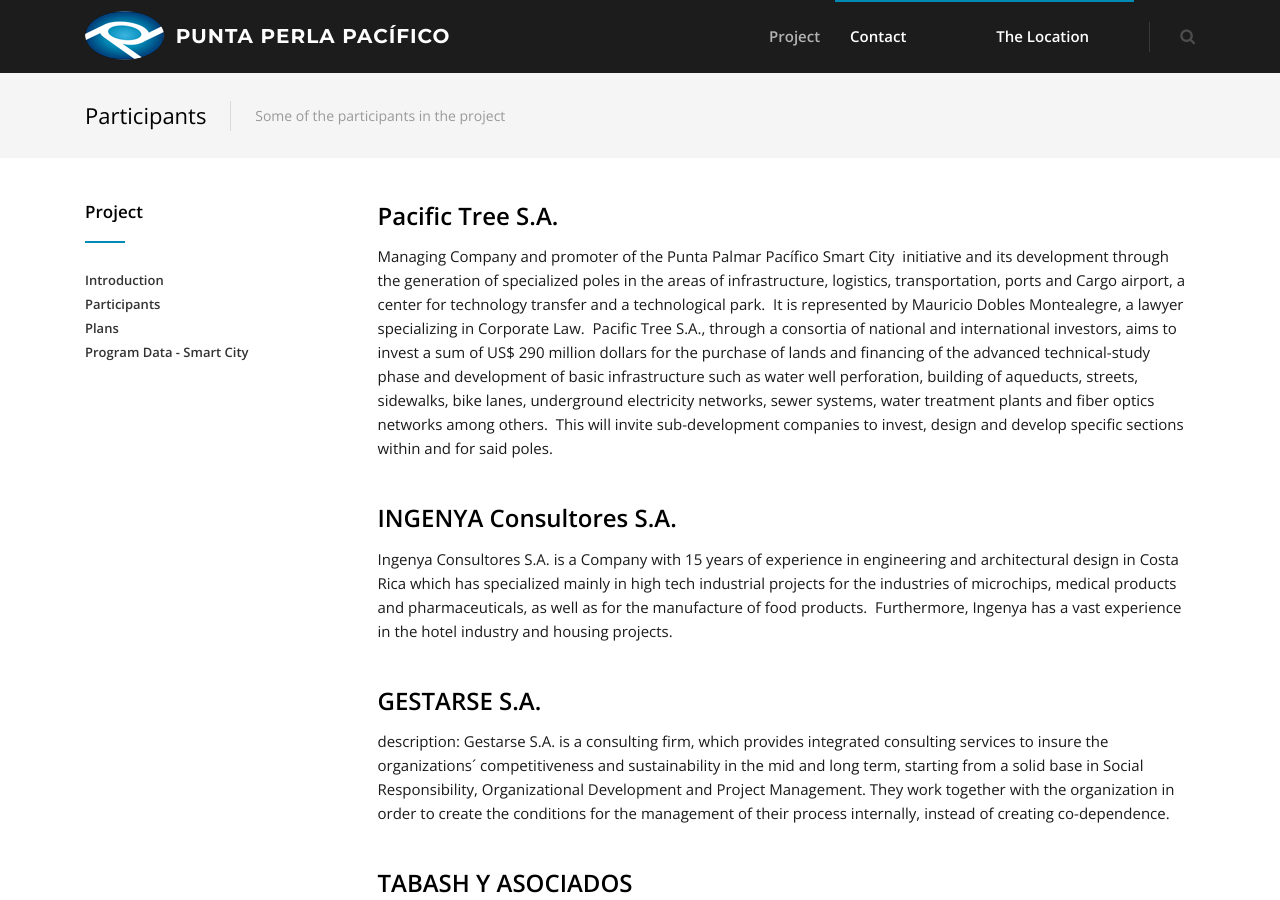
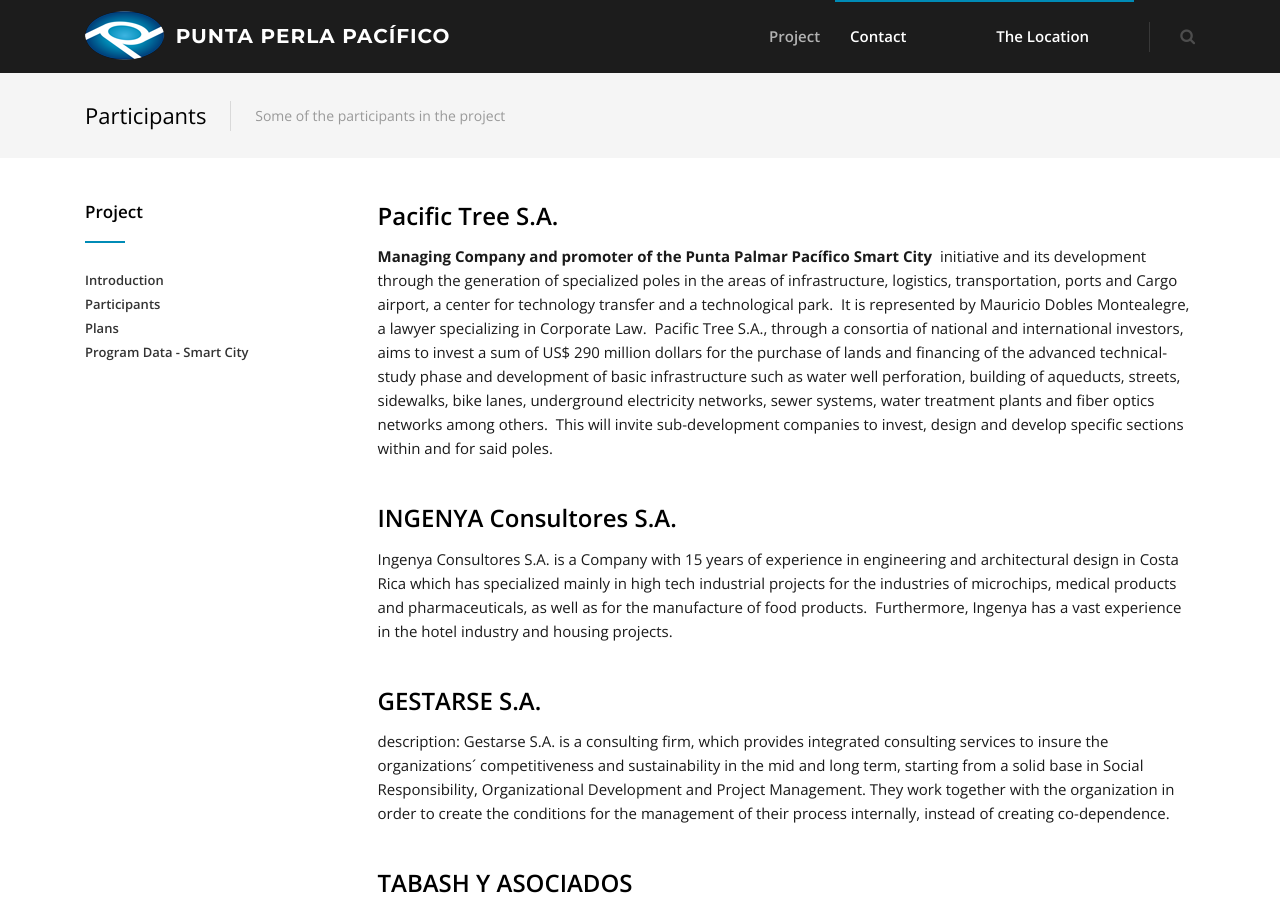
Before and after one commit to guayom/ppp, a Jekyll site: the page built from participants.md, in a window 1280 px wide and 900 px high. Built offline with Jekyll 4.4.1, drawn with Linux system fonts in a browser that asks for light colours; nearby versions of some CDN libraries; some of the changed lines change nothing that is shown.

Commit message:
Edited text to add bold sentence

```diff
--- a/participants.md
+++ b/participants.md
@@ -2,11 +2,12 @@
 title: Participants
 subtitle: Some of the participants in the project
 layout: project
-participants:
+participants: null
+published: true
 ---
 ## Pacific Tree S.A.
 
-Managing Company and promoter of the Punta Palmar Pacífico Smart City  initiative and its development through the generation of specialized poles in the areas of infrastructure, logistics, transportation, ports and Cargo airport, a center for technology transfer and a technological park.  It is represented by Mauricio Dobles Montealegre, a lawyer specializing in Corporate Law.  Pacific Tree S.A., through a consortia of national and international investors, aims to invest a sum of US$ 290 million dollars for the purchase of lands and financing of the advanced technical-study phase and development of basic infrastructure such as water well perforation, building of aqueducts, streets, sidewalks, bike lanes, underground electricity networks, sewer systems, water treatment plants and fiber optics networks among others.  This will invite sub-development companies to invest, design and develop specific sections within and for said poles.
+**Managing Company and promoter of the Punta Palmar Pacífico Smart City**  initiative and its development through the generation of specialized poles in the areas of infrastructure, logistics, transportation, ports and Cargo airport, a center for technology transfer and a technological park.  It is represented by Mauricio Dobles Montealegre, a lawyer specializing in Corporate Law.  Pacific Tree S.A., through a consortia of national and international investors, aims to invest a sum of US$ 290 million dollars for the purchase of lands and financing of the advanced technical-study phase and development of basic infrastructure such as water well perforation, building of aqueducts, streets, sidewalks, bike lanes, underground electricity networks, sewer systems, water treatment plants and fiber optics networks among others.  This will invite sub-development companies to invest, design and develop specific sections within and for said poles.
 
 ## INGENYA Consultores S.A.
 
```
